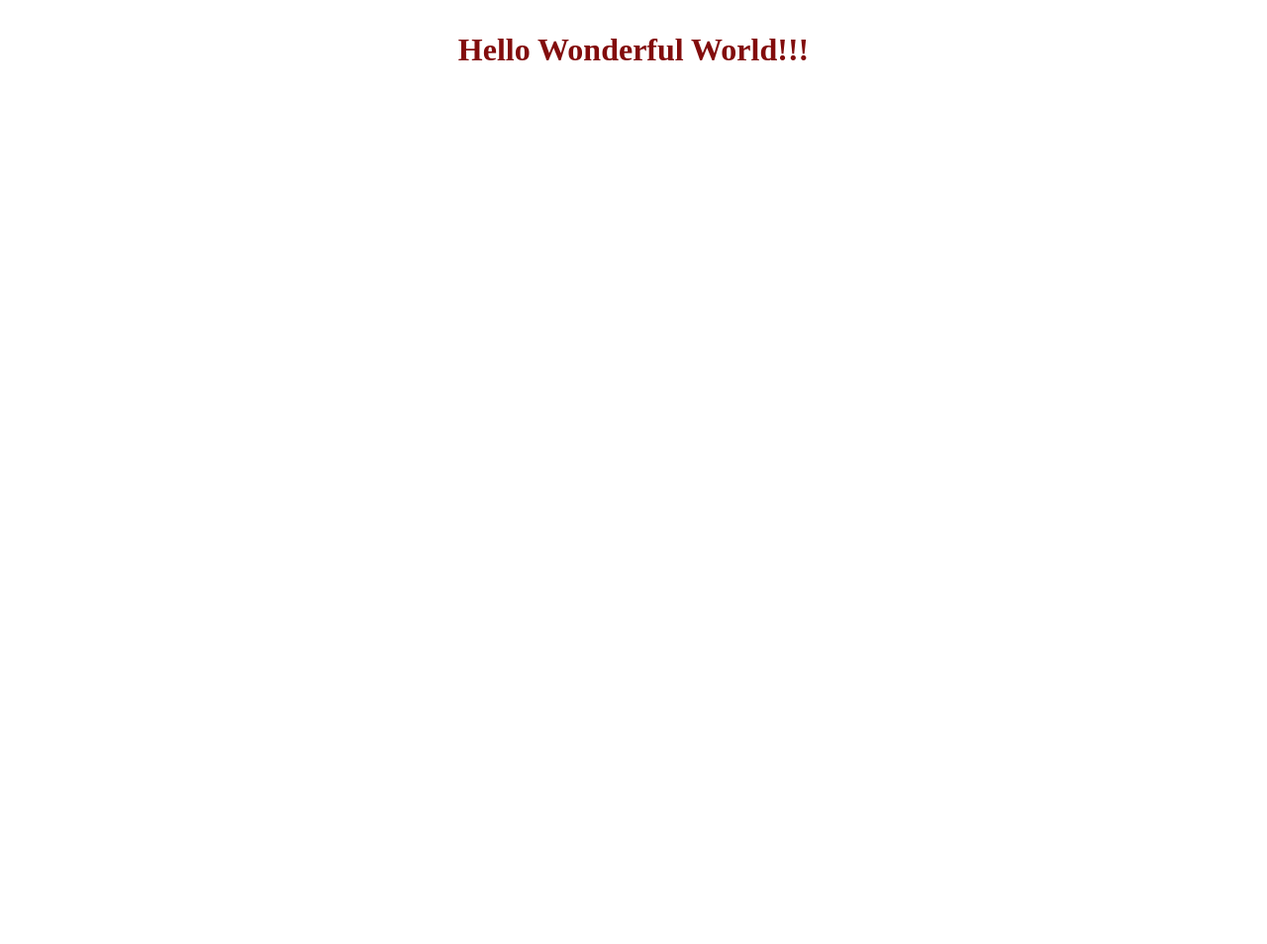
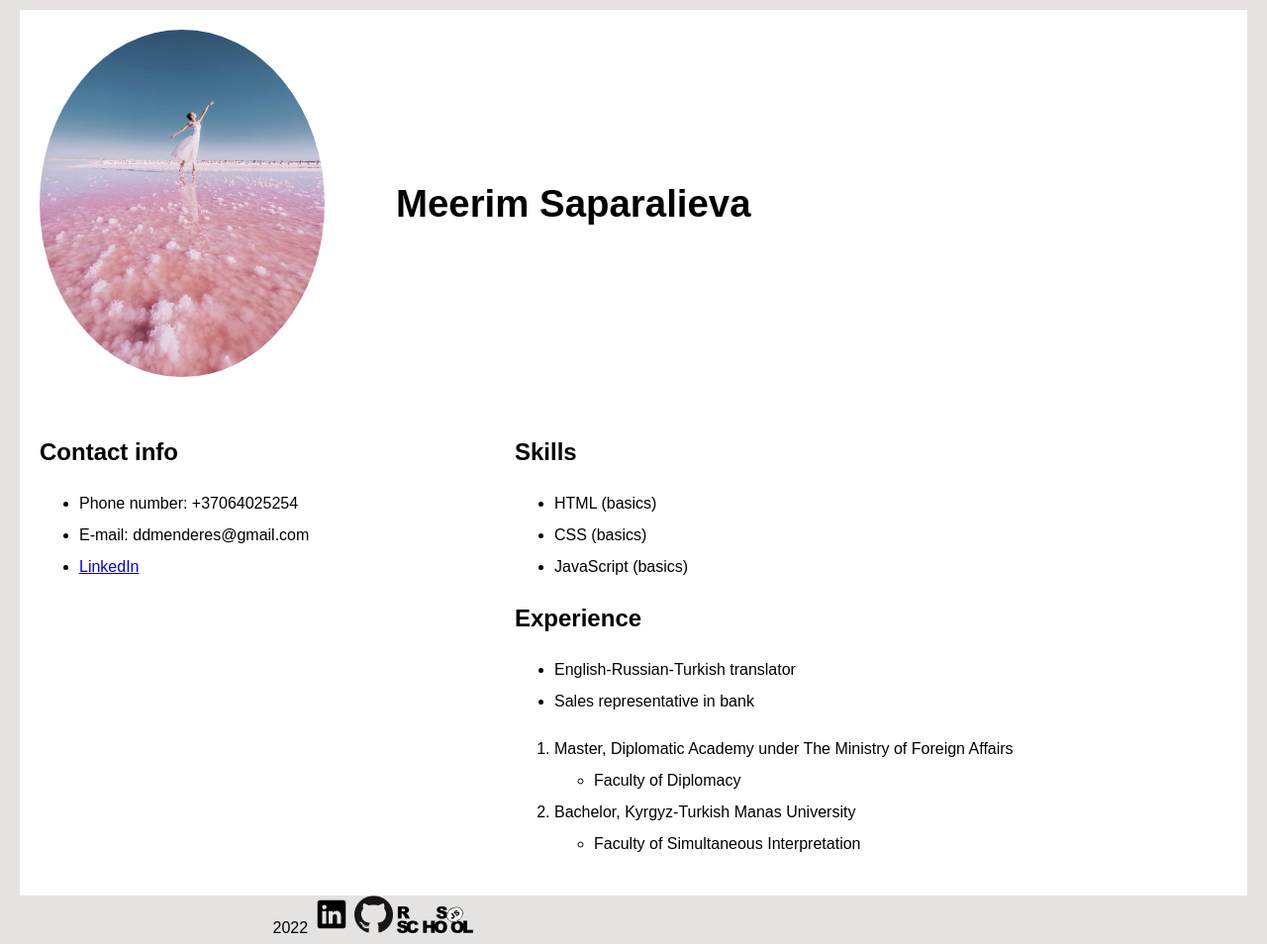
Before and after one commit to meka-s/rsschool-cv, a plain HTML site: page index.html in a window 1280 px wide. Shown: the whole page at 99% size. Before the commit the page ends 800 px from the top, so only its background shows below. Drawn offline with Linux system fonts and the light colour scheme.

Commit message:
init: add html base structure and css

```diff
--- a/index.html
+++ b/index.html
@@ -4,14 +4,70 @@
     <meta charset="UTF-8">
     <meta http-equiv="X-UA-Compatible" content="IE=edge">
     <meta name="viewport" content="width=device-width, initial-scale=1.0">
-    <title>Document</title>
+    <title>cv</title>
     <link rel="stylesheet" href="style.css">
+    <link rel="icon" href="assets/favicon.ico">
 </head>
 <body>
     <header>
-        <div class="header-block">
-            <p>Hello Wonderful World!!!</p>
+        <div class="name_block">
+            <div class="avatar_block">
+                <img class="avatar" src="assets/img/avatar.jpeg" alt="photo">
+            </div>
+            <div class="block_name">
+                <h1 class="name">Meerim Saparalieva</h1>
+            </div>
         </div>
     </header>
+    <main>
+        <div class="main_block">
+            <aside class="contact-info_block">
+                    <h2>Contact info</h2>
+                    <ul>
+                        <li>Phone number: +37064025254</li>
+                        <li>E-mail: ddmenderes@gmail.com</li>
+                        <li><a href="https://www.linkedin.com/in/meerim-saparalieva-b952a623b/" target="_blank">LinkedIn</a></li>
+                    </ul>
+            </aside>
+            <section class="skills_block">
+                <div class="skills">
+                    <h2>Skills</h2>
+                    <ul>
+                        <li>HTML (basics)</li>
+                        <li>CSS (basics)</li>
+                        <li>JavaScript (basics)</li>
+                    </ul>
+                </div>
+                <div class="experience">
+                    <h2>Experience</h2>
+                    <ul>
+                        <li>English-Russian-Turkish translator</li>
+                        <li>Sales representative in bank</li>
+                    </ul>
+                </div>
+                <div class="education_block">
+                    <ol>
+                        <li>Master, Diplomatic Academy under The Ministry of Foreign Affairs</li>
+                        <ul>
+                            <li>Faculty of Diplomacy</li>
+                        </ul>
+                        <li>Bachelor, Kyrgyz-Turkish Manas University</li>
+                        <ul>
+                            <li>Faculty of Simultaneous Interpretation</li>
+                        </ul>
+                    </ol>
+                </ol>
+               </div>
+            </section>
+        </div>
+    </main>
+    <footer>
+        <ul>
+            <li>2022</li>
+            <li><a href="https://www.linkedin.com/in/meerim-saparalieva-b952a623b/" target="_blank"><img src="assets/img/linkedin.svg" alt="linkedin" class="icons"></a></li>
+            <li><a href="https://github.com/meka-s" target="_blank" ><img src="assets/img/github.png" alt="github" class="icons"></a></li>
+            <li><a href="https://rs.school/js-stage0/" target="_blank"><img src="assets/img/rs_school_js.svg"  alt="rs-school" class="rsschool-icon"></a></li>
+        </ul>
+    </footer>
 </body>
 </html>
--- a/style.css
+++ b/style.css
@@ -1,9 +1,87 @@
-.header-block {
-    color: rgb(130, 12, 12);
-    text-align: center;
-    font-size: 32px;
+body {
+    margin: 0;
+    padding: 0;
+    font-family: Arial, Helvetica, sans-serif;
+    box-sizing: border-box;
+    background-color: rgba(230, 226, 226, 0.981);
+    line-height: 2rem;
 }
 
-.header-block p {
-    font-weight: bold;
+.name_block {
+    background-color: white;
+    max-width: 1200px;
+    margin: 10px auto 0px;
+    padding: 20px;
+    display: flex;
+    flex-direction: row;
 }
+
+.avatar{
+    border-radius: 50%;
+    display: block;
+    width: 80%;
+}
+
+.avatar_block {
+    width: 30%;
+}
+
+.block_name {
+    width: 70%;
+    font-size: 1.2em;
+    margin: auto;
+}
+
+.name {
+    margin: auto;
+}
+
+main {
+    background-color: white;
+    max-width: 1200px;
+    margin: auto;
+    padding: 20px;
+
+}
+
+.main_block {
+    margin: 0px;
+    padding: 0px;
+    display: flex;
+    flex-direction: row;
+    justify-content: space-between;
+    align-content: center;
+    flex-wrap: wrap;
+}
+
+.contact-info_block {
+    width: 40%;
+}
+
+.skills_block {
+    width: 60%;
+    margin: auto;
+}
+
+footer {
+    display: flex;
+    justify-content: center;
+}
+
+footer ul {
+    list-style: none;
+    margin: auto;
+}
+
+footer ul li {
+    display: inline;
+}
+
+.icons {
+    width: 5%;
+}
+
+.rsschool-icon {
+    width: 10%;
+
+}
```
Also changed, not shown: assets/favicon.ico (added), assets/img/avatar.jpeg (added), assets/img/github.png (added), assets/img/linkedin.svg (added), assets/img/rs_school_js.svg (added), index.js (added).
